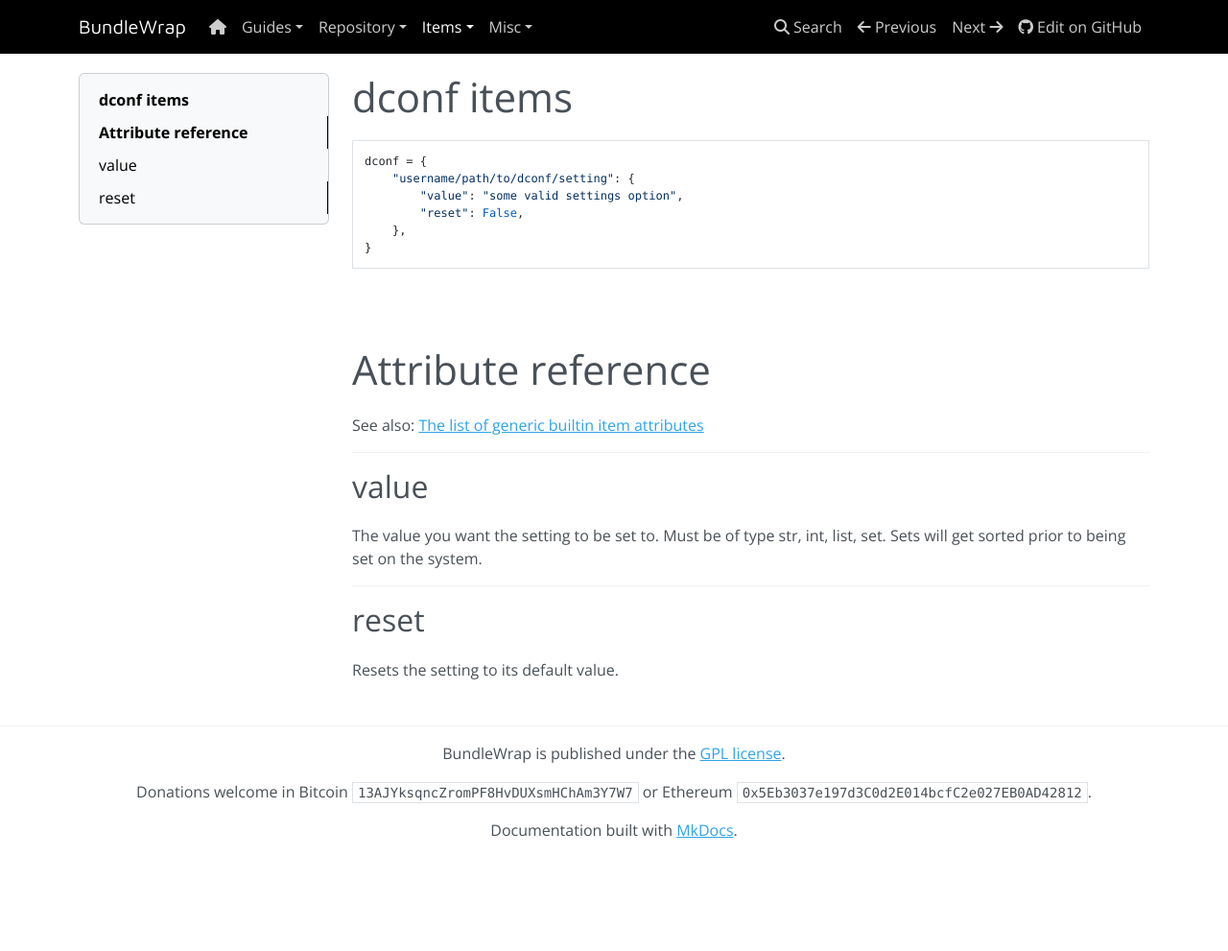
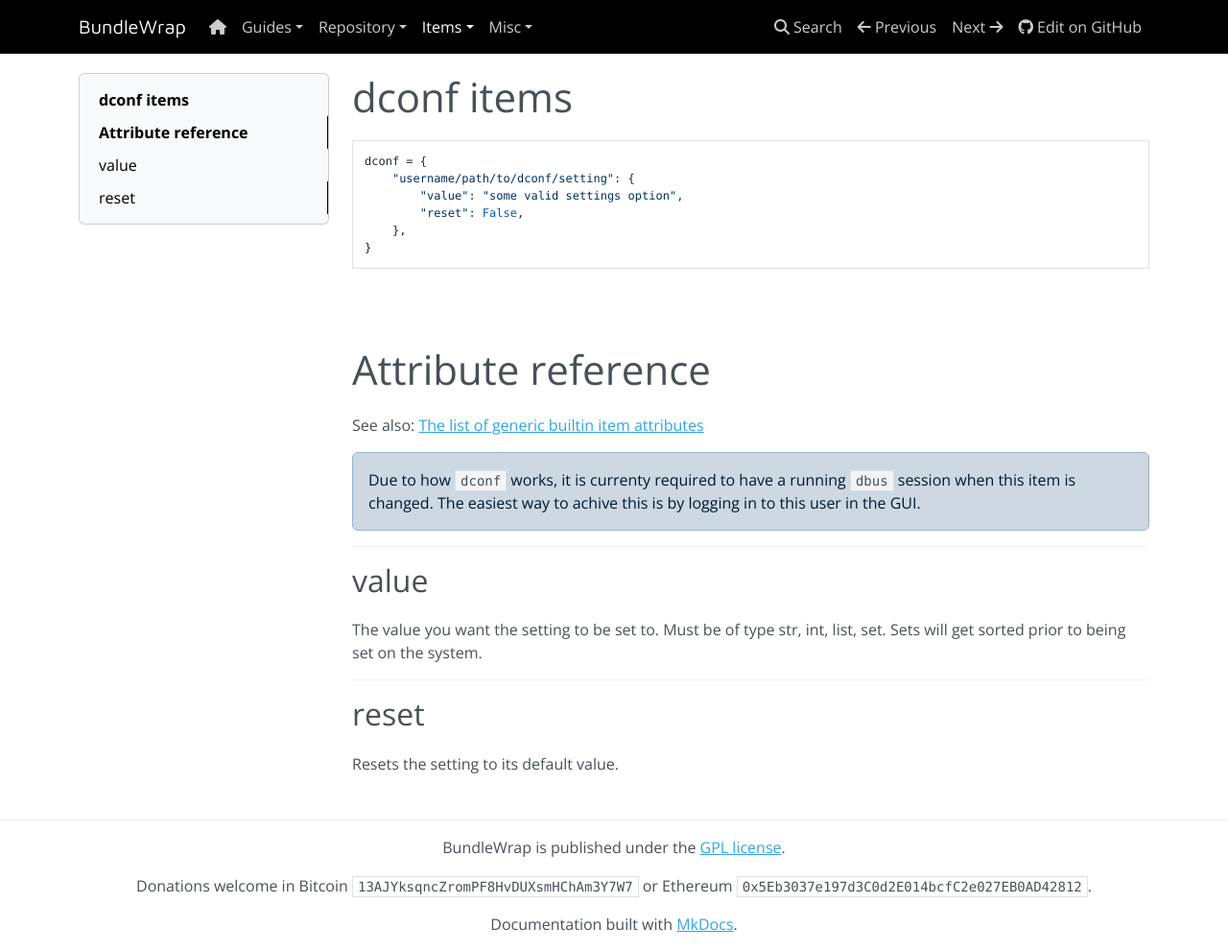
Before and after one commit to bundlewrap/bundlewrap, an MkDocs documentation site: the page built from docs/content/items/dconf.md, in a window 1280 px wide and 991 px high. Shown: the whole window at 96% size. Built offline with MkDocs 1.6.1, drawn with Linux system fonts in a browser that asks for light colours; nearby versions of some CDN libraries.

Commit message:
docs: add note about dconf requiring a running dbus session

```diff
--- a/docs/content/items/dconf.md
+++ b/docs/content/items/dconf.md
@@ -13,6 +13,8 @@
 
 See also: [The list of generic builtin item attributes](../repo/items.py.md#builtin-item-attributes)
 
+<div class="alert alert-info">Due to how <code>dconf</code> works, it is currenty required to have a running <code>dbus</code> session when this item is changed. The easiest way to achive this is by logging in to this user in the GUI.</div>
+
 <hr>
 
 ## value
```
